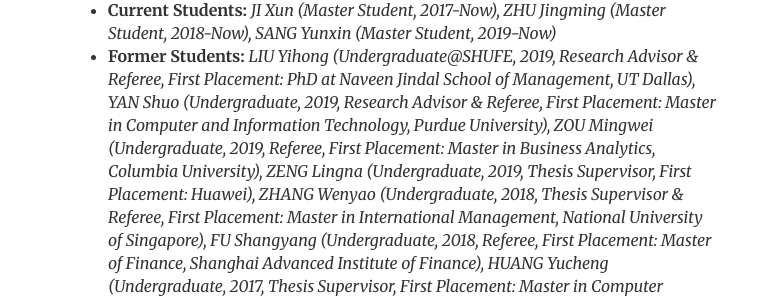
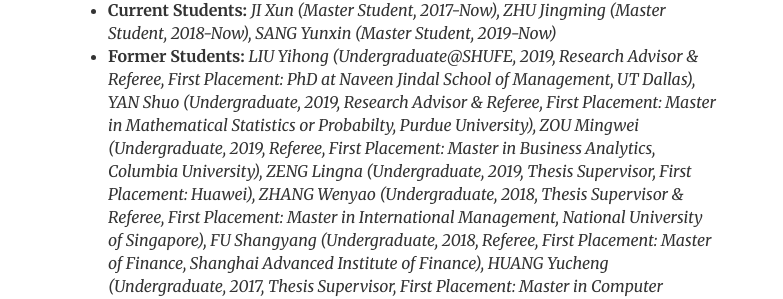
Before and after one commit to popeye007/popeye007.github.io, a Jekyll site: the page built from research/index.html, in a window 1280 px wide. Shown: the part 1276-1575 px from the top of the page, without its empty margins (248-1031 px from the left). Built offline with Jekyll 4.4.1, drawn with Linux system fonts in a browser that asks for light colours; comment, search, counter and statistics services are not loaded; some of the changed text lies outside the part shown.

Commit message:
Update index.html

```diff
--- a/research/index.html
+++ b/research/index.html
@@ -58,7 +58,7 @@
 	<p><strong><a name="Supervision">Supervisions:</a></strong><br>
 		<ul>
 			<li><b>Current Students:</b> <i>JI Xun (Master Student, 2017-Now), ZHU Jingming (Master Student, 2018-Now), SANG Yunxin (Master Student, 2019-Now)</i></li>
-			<li><b>Former Students:</b> <i>LIU Yihong (Undergraduate@SHUFE, 2019, Research Advisor & Referee, First Placement: PhD at Naveen Jindal School of Management, UT Dallas), YAN Shuo (Undergraduate, 2019, Research Advisor & Referee, First Placement: Master in Computer and Information Technology, Purdue University), ZOU Mingwei (Undergraduate, 2019, Referee, First Placement: Master in Business Analytics, Columbia University), ZENG Lingna (Undergraduate, 2019, Thesis Supervisor, First Placement: Huawei), ZHANG Wenyao (Undergraduate, 2018, Thesis Supervisor & Referee, First Placement: Master in International Management, National University of Singapore), FU Shangyang (Undergraduate, 2018, Referee, First Placement: Master of Finance, Shanghai Advanced Institute of Finance), HUANG Yucheng (Undergraduate, 2017, Thesis Supervisor, First Placement: Master in Computer Science, Carnegie Mellon University), LAI Yawang (Undergraduate, 2017, Referee, First Placement: Master of Quantitative Finance, Rutgers Business School), YU Zongyue (Undergraduate, 2016,  Thesis Supervisor, First Placement: Master in Business Analytics, Red McCombs School of Business, University of Texas at Austin)</i></li>
+			<li><b>Former Students:</b> <i>LIU Yihong (Undergraduate@SHUFE, 2019, Research Advisor & Referee, First Placement: PhD at Naveen Jindal School of Management, UT Dallas), YAN Shuo (Undergraduate, 2019, Research Advisor & Referee, First Placement: Master in Mathematical Statistics or Probabilty, Purdue University), ZOU Mingwei (Undergraduate, 2019, Referee, First Placement: Master in Business Analytics, Columbia University), ZENG Lingna (Undergraduate, 2019, Thesis Supervisor, First Placement: Huawei), ZHANG Wenyao (Undergraduate, 2018, Thesis Supervisor & Referee, First Placement: Master in International Management, National University of Singapore), FU Shangyang (Undergraduate, 2018, Referee, First Placement: Master of Finance, Shanghai Advanced Institute of Finance), HUANG Yucheng (Undergraduate, 2017, Thesis Supervisor, First Placement: Master in Computer Science, Carnegie Mellon University), LAI Yawang (Undergraduate, 2017, Referee, First Placement: Master of Quantitative Finance, Rutgers Business School), YU Zongyue (Undergraduate, 2016,  Thesis Supervisor, First Placement: Master in Business Analytics, Red McCombs School of Business, University of Texas at Austin)</i></li>
 		</ul>
 
 	<p><strong><a name="Media">Media Mentions:</a></strong><br>
```
